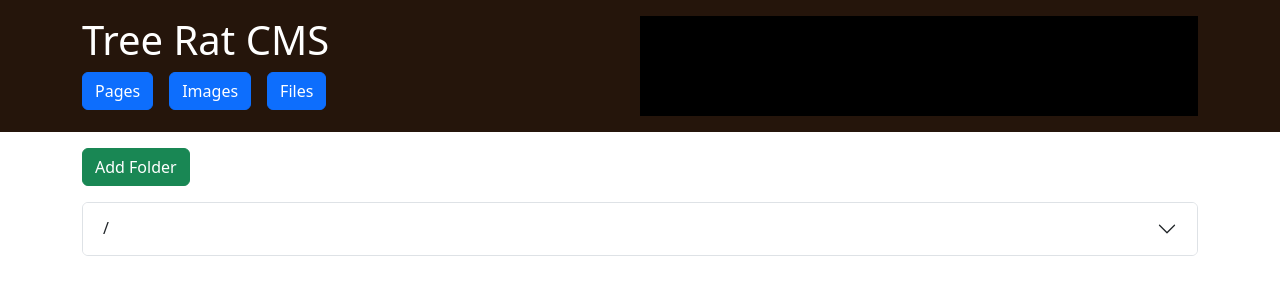
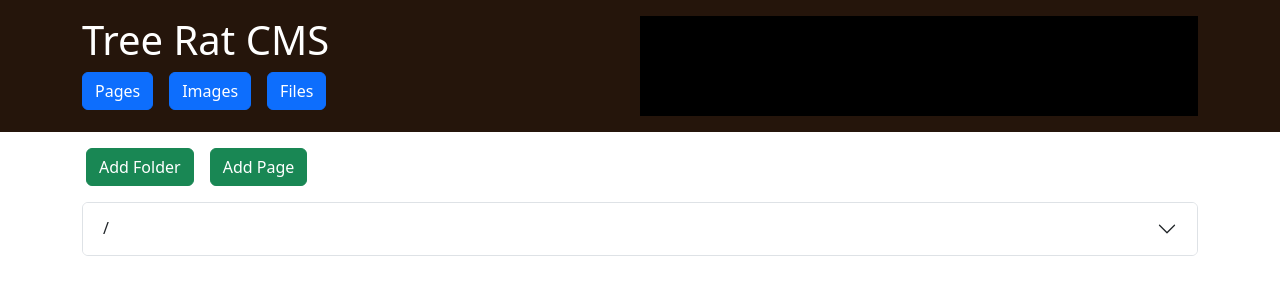
Before and after one commit to nick-dolf/tree-rat-cms, a Node server app: page /admin/pages in a window 1280 px wide. Shown: the top 300 px of the page. Run offline with Node 20, Linux system fonts and the light colour scheme; some libraries are stand-ins or nearby versions.

Commit message:
add/delete pages

```diff
--- a/admin/assets/script.js
+++ b/admin/assets/script.js
@@ -30,7 +30,7 @@ $("#confirmModal").on("show.bs.modal", (event) => {
  */
 
 // Folder CREATE (POST)
-$("#folder-create").click((event) => {
+$(document).on("click", "#folder-create",  (event) => {
   const postData = $("#addFolder").serialize();
 
   const button = document.getElementById("folder-add");
@@ -80,3 +80,60 @@ $(document).on("click", ".folder-delete", (event) => {
       });
   }
 });
+
+
+/*
+ * Pages
+ */
+
+// Pages CREATE (POST)
+$(document).on("click", "#page-create",  (event) => {
+  const postData = $("#addPage").serialize();
+
+  const button = document.getElementById("page-add");
+
+  output(`Creating Page: ${postData}`);
+
+  button.querySelector(".spinner-border").classList.remove("d-none");
+  button.disabled = true;
+
+  $.post("pages", postData)
+    .done((response) => {
+      output("Page Created");
+      console.log(response);
+      $("#accordionPageAnchor").html(response);
+    })
+    .fail((response) => {
+      output("Page creation failed: " + response.responseText, true);
+      console.log("fail", response.responseText);
+    })
+    .always(() => {
+      button.querySelector(".spinner-border").classList.add("d-none");
+      button.disabled = false;
+      $(".btn-close").click();
+    });
+});
+
+// Page DELETE (DELETE)
+$(document).on("click", ".page-delete", (event) => {
+  const button = event.target;
+  const deletePage = button.dataset.cms;
+  if (confirm(`Do you really want to delete ${deletePage}?`)) {
+    output(`sending delete request to server: ${deletePage}`);
+    button.disabled = true;
+
+    $.ajax({ url: `pages/${deletePage}`, type: "DELETE" })
+      .done((response) => {
+        output("delete request was successful");
+        console.log("delete success", response);
+        $("#accordionPageAnchor").html(response);
+      })
+      .fail((response) => {
+        output("delete request failed: " + response.responseText, true);
+        console.log("delete failed:", response.responseText);
+      })
+      .always(() => {
+        button.disabled = false;
+      });
+  }
+});
--- a/admin/assets/style.css
+++ b/admin/assets/style.css
@@ -1 +1 @@
-@font-face{font-family:PtRootUi;src:url("./pt-root-ui_regular.woff2");font-display:swap}@font-face{font-family:PtRootUi;src:url("./pt-root-ui_bold.woff2");font-weight:bold;font-display:swap}.site-header{background-color:#25150b;color:#fff}.site-header .content{display:flex;flex-direction:column;justify-content:space-between}@media screen and (min-width: 768px){.site-header .content{flex-direction:row}}.site-header #output{background:#000;height:100px;width:50%}body{background:#fff}
+@font-face{font-family:PtRootUi;src:url("./pt-root-ui_regular.woff2");font-display:swap}@font-face{font-family:PtRootUi;src:url("./pt-root-ui_bold.woff2");font-weight:bold;font-display:swap}.site-header{background-color:#25150b;color:#fff}.site-header .content{display:flex;flex-direction:column;justify-content:space-between}@media screen and (min-width: 768px){.site-header .content{flex-direction:row}}.site-header #output{background:#000;height:100px;width:50%}body{background:#fff}.brown{background:#25150b}
--- a/admin/routes/page-folders.js
+++ b/admin/routes/page-folders.js
@@ -43,8 +43,6 @@ router.post(
 router.delete("/:folder", (req, res) => {
   const slug = req.params.folder;
 
-  console.log(app.locals.site.folders);
-
   if (!app.locals.site.folders.includes(slug)) {
     return res.status(409).send("folder does not exist");
   }
--- a/admin/routes/pages.js
+++ b/admin/routes/pages.js
@@ -1,8 +1,102 @@
+const app = require("../../treerat");
+const fse = require("fs-extra");
 const express = require("express");
+const path = require("path");
 const router = express.Router();
+const { body, validationResult } = require("express-validator");
+const slugify = require("slugify");
+
+const draftDir = app.locals.pageDir + "/drafts/";
 
 router.get("/", (req, res) => {
-  res.adminRender("pages")
+  res.adminRender("pages");
+});
+
+router.post("*", body("name").isString().isLength({ min: 2 }).trim(), (req, res) => {
+  const errors = validationResult(req);
+
+  if (!errors.isEmpty()) {
+    return res.status(400).send(errors.array()[0].msg);
+  }
+
+  const slug = slugify(req.body.name, {
+    remove: /[*+~.()'"!/:@]/g,
+    lower: true,
+  });
+
+  const folder = slugify(req.body.folder, {
+    remove: /[*+~.()'"!/:@]/g,
+    lower: true,
+  });
+
+  if (
+    req.app.locals.site.pages.some((item) => {
+      return item.folder === folder && item.slug === slug;
+    })
+  ) {
+    return res.status(403).send("Page with that name already exists");
+  }
+
+  const pageData = {
+    name: req.body.name,
+    slug: slug,
+    folder: folder,
+    permalink: path.join(folder, slug),
+    publishedDate: false,
+    draftedDate: new Date().toString(),
+    details: {},
+  };
+
+  // Get Pages
+  router.get("/*", (req, res) => {
+    const page = req.url
+
+    res.send(page)
+
+  })
+
+  // Update pages
+  req.app.locals.site.pages.push(pageData);
+
+  // Save Page Data to JSON
+  const filePath = path.join(draftDir, folder, slug);
+  fse
+    .outputJson(`${filePath}.json`, pageData)
+    .then(() => {
+      res.adminRender("layouts/page-accordion");
+    })
+    .catch((err) => {
+      console.error(err.message);
+      res.status(500).end();
+    });
+});
+
+router.delete("/*", (req, res) => {
+  const slug = req.url.slice(1);
+
+  console.log(slug)
+  const result = app.locals.site.pages.findIndex((page) => {
+    return (page.permalink == slug);
+  });
+
+  console.log(result)
+  if (!result) {
+    return res.status(404).send("page not found")
+  }
+
+  app.locals.site.pages.splice(result, 1)
+
+  const filePath = path.join(draftDir, slug) +".json";
+  console.log(filePath)
+  fse
+    .rm(filePath)
+    .then(() => {
+      res.adminRender("layouts/page-accordion");
+    })
+    .catch((err) => {
+      console.error(err.message);
+      res.status(500).end();
+    });
 });
 
 module.exports = router;
--- a/admin/views/admin/base/foot.ejs
+++ b/admin/views/admin/base/foot.ejs
@@ -1,5 +1,5 @@
-<script src="assets/bootstrap.bundle.min.js"></script>
-<script src="assets/jquery.min.js"></script>
-<script src="assets/script.js"></script>
+<script src="<%= site.url %>admin/assets/bootstrap.bundle.min.js"></script>
+<script src="<%= site.url %>admin/assets/jquery.min.js"></script>
+<script src="<%= site.url %>admin/assets/script.js"></script>
 </body>
 </html>
--- a/admin/views/admin/base/head.ejs
+++ b/admin/views/admin/base/head.ejs
@@ -5,8 +5,8 @@
   <meta http-equiv="X-UA-Compatible" content="IE=edge" />
   <meta name="viewport" content="width=device-width, initial-scale=1.0" />
   <meta name="description" content="<%= page.description %>">
-  <link rel="stylesheet" href="assets/bootstrap.min.css" />
-  <link rel="stylesheet" href="assets/style.css" />
+  <link rel="stylesheet" href="<%= site.url %>admin/assets/bootstrap.min.css" />
+  <link rel="stylesheet" href="<%= site.url %>admin/assets/style.css" />
   <title><%= page.title %> - Tree Rat CMS</title>
 </head>
 <body>
--- a/admin/views/admin/components/page-row.ejs
+++ b/admin/views/admin/components/page-row.ejs
@@ -1,11 +1,56 @@
-<li class="list-group-item">
+<!-- Page List Item for Page Accordion -->
+<li class="list-group-item mb-2">
   <div class="row">
-    <div class="col-sm-">
-      <a href="" class="link-dark h4">Test</a>
+    <!-- Page Name -->
+    <div class="col-sm-4">
+      <a href="" class="link-dark h4"><%= page.name %></a>
     </div>
-    <div class="col-sm-4 d-sm-flex justify-content-center justify-content-sm-end">
+    <!-- Published -->
+    <% if (page.publishedDate) { %>
+    <div class="col-sm-4 my-2 d-flex align-items-center">
+      <svg
+        viewBox="0 0 16 16"
+        width="20"
+        xmlns="http://www.w3.org/2000/svg"
+        class="text-success mx-1"
+        fill="currentColor">
+        <use xlink:href="<%= site.url %>admin/assets/sprites.svg#check-square-fill" />
+      </svg>
+      <span>Published</span>
+    </div>
+    <!-- Not Published -->
+    <% } else { %>
+    <div class="col-sm-4 my-2 d-flex align-items-center">
+      <svg
+        viewBox="0 0 16 16"
+        width="20"
+        xmlns="http://www.w3.org/2000/svg"
+        class="text-secondary mx-1"
+        fill="currentColor">
+        <use xlink:href="<%= site.url %>admin/assets/sprites.svg#x-square-fill" />
+      </svg>
+      <span>Not Published</span>
+    </div>
+    <% } %>
+    <!-- Actions -->
+    <div class="col-sm-4 d-sm-flex justify-content-center justify-content-sm-end align-items-center">
       <div class="btn-group">
-
+        <!-- Home is Special -->
+        <% if (page.permalink == "") { %>
+        <a href="<%= site.url %>admin/pages/home" class="btn btn-primary">Edit</a>
+        <!-- Other Pages -->
+        <% } else { %>
+        <!-- <a href="" class="btn btn-primary">Edit</a> -->
+        <a href="<%= site.url %>admin/pages/<%= page.permalink %>" class="btn btn-primary">Edit</a>
+        <button class="btn btn-primary dropdown-toggle dropdown-toggle-split" data-bs-toggle="dropdown" aria-expanded="false">
+          <span class="visually-hidden">Toggle Dropdown</span>
+        </button>
+        <ul class="dropdown-menu">
+          <li>
+            <button type="button" class="btn btn-danger dropdown-item page-delete" data-cms="<%= page.permalink %>">Delete</button>
+          </li>
+        </ul>
+        <% } %>
       </div>
     </div>
   </div>
--- a/admin/views/admin/layouts/header.ejs
+++ b/admin/views/admin/layouts/header.ejs
@@ -4,9 +4,9 @@
     <div>
       <h1>Tree Rat CMS</h1>
       <nav class="d-flex justify-content-start gap-3 ">
-        <button class="btn btn-primary">Pages</button>
-        <button class="btn btn-primary">Images</button>
-        <button class="btn btn-primary">Files</button>
+        <a href="<%= site.url %>admin/pages" class="btn btn-primary">Pages</a>
+        <a href="<%= site.url %>admin/images" class="btn btn-primary">Images</a>
+        <a href="<%= site.url %>admin/files" class="btn btn-primary">Files</a>
       </nav>
     </div>
   </div>
--- a/admin/views/admin/layouts/modal-add-folder.ejs
+++ b/admin/views/admin/layouts/modal-add-folder.ejs
@@ -1,8 +1,3 @@
-<section class="container py-3">
-  <%- include("../components/button-action", { arg: {text: "Add Folder",
-  id:"folder-add", bsToggle:"modal", bsTarget:"#addFolderModal"}}) %>
-</section>
-
 <!-- Modal -->
 <div
   class="modal fade mt-5"
--- /dev/null
+++ b/admin/views/admin/layouts/modal-add-page.ejs
@@ -0,0 +1,32 @@
+<!-- Modal -->
+<div class="modal fade mt-5" id="addPageModal" tabindex="-1" aria-labelledby="addPageModalLabel" aria-hidden="true">
+  <div class="modal-dialog">
+    <div class="modal-content">
+      <div class="modal-header">
+        <h1 class="modal-title fs-5" id="addPageModalLabel">Add Page</h1>
+        <button type="button" class="btn-close" data-bs-dismiss="modal" aria-label="Close"></button>
+      </div>
+      <div class="modal-body">
+        <form id="addPage">
+          <div class="input-group mb-3">
+            <label for="folder" class="input-group-text">Folder</label>
+            <select class="form-select" name="folder" id="folder">
+              <option value="/">/</option>
+              <% for (let i=0; i < site.folders.length; i++) { %>
+              <option value="<%= site.folders[i] %>"><%= site.folders[i] %></option>
+              <% } %>
+            </select>
+          </div>
+          <div class="input-group">
+            <label for="name" class="input-group-text">Page Name</label>
+            <input type="text" name="name" id="name" class="form-control" />
+          </div>
+        </form>
+      </div>
+      <div class="modal-footer">
+        <button type="button" class="btn btn-secondary" data-bs-dismiss="modal">Cancel</button>
+        <button id="page-create" type="button" class="btn btn-success" data-bs-dismiss="modal">Add</button>
+      </div>
+    </div>
+  </div>
+</div>
--- a/admin/views/admin/layouts/page-accordion.ejs
+++ b/admin/views/admin/layouts/page-accordion.ejs
@@ -1,3 +1,5 @@
+<%- include("./modal-add-folder")%>
+<%- include("./modal-add-page")%>
 <div id="accordionPage" class="accordion">
   <!-- Top level Folder, always exists -->
   <div class="accordion-item">
@@ -14,7 +16,9 @@
     </h1>
     <div id="collapseOne" class="accordion-collapse collapse" data-bs-parent="#accordionPage">
       <div class="accordion-body">
-        <%- include("../components/page-row")%>
+        <% for (let i=0; i < site.pages.length; i++) { if (site.pages[i].folder == "")  { %>
+        <%- include("../components/page-row", { page : site.pages[i] } )%>
+        <% }} %>
       </div>
     </div>
   </div>
@@ -37,11 +41,9 @@
     </h1>
     <div id="collapse<%= i %>" class="accordion-collapse collapse" data-bs-parent="#accordionPage">
       <div class="accordion-body">
-        <strong>This is the first item's accordion body.</strong> It is shown by default, until the collapse plugin adds
-        the appropriate classes that we use to style each element. These classes control the overall appearance, as well
-        as the showing and hiding via CSS transitions. You can modify any of this with custom CSS or overriding our
-        default variables. It's also worth noting that just about any HTML can go within the
-        <code>.accordion-body</code>, though the transition does limit overflow.
+        <% for (let j=0; j < site.pages.length; j++) { if ( site.pages[j].folder == site.folders[i] )  { %>
+        <%- include("../components/page-row", { page : site.pages[j] } )%>
+        <% }} %>
       </div>
     </div>
   </div>
--- a/admin/views/admin/pages.ejs
+++ b/admin/views/admin/pages.ejs
@@ -1,12 +1,13 @@
-<%- include("base/head", { page: { title: "Pages", description: "Manage Pages"
-}})%> <%- include("layouts/header")%>
+<%- include("base/head", { page: { title: "Pages", description: "Manage Pages" }})%> <%- include("layouts/header")%>
 
-<main >
-  <%- include("layouts/modal-add-folder")%>
-
-  <section id="accordionPageAnchor" class="container page-accordion">
-  <%- include("layouts/page-accordion")%>
+<main>
+  <section class="container p-3 d-flex gap-3 justify-content-start">
+    <%- include("./components/button-action", { arg: {text: "Add Folder", id:"folder-add", bsToggle:"modal",
+    bsTarget:"#addFolderModal"}}) %>
+    <%- include("./components/button-action", { arg: {text: "Add Page",
+    id:"page-add", bsToggle:"modal", bsTarget:"#addPageModal"}}) %>
   </section>
+  <section id="accordionPageAnchor" class="container page-accordion"><%- include("layouts/page-accordion")%></section>
 </main>
 
 <%- include("base/foot")%>
--- a/admin/views/admin/style.scss
+++ b/admin/views/admin/style.scss
@@ -8,3 +8,7 @@
 body {
   background: white;
 }
+
+.brown {
+  background: $tree-bark;
+}
--- a/nodemon.json
+++ b/nodemon.json
@@ -1,5 +1,5 @@
 {
   "watch": ["treerat.js", "views", "admin"],
-  "ext": "js, scss, ejs",
+  "ext": "js, scss, ejs, svg",
   "ignore": ""
 }
--- a/pages/drafts/home.json
+++ b/pages/drafts/home.json
@@ -1 +1 @@
-{"name":"Home","slug":"home","permalink":"","publishedDate":false,"draftedDate":"Sat May 13 2023 09:20:36 GMT-0500 (Central Daylight Time)"}
+{"name":"Home","slug":"home","folder":"","permalink":"","publishedDate":false,"draftedDate":"Sun Jun 11 2023 12:32:08 GMT-0500 (Central Daylight Time)"}
--- /dev/null
+++ b/pages/drafts/test.json
@@ -0,0 +1 @@
+{"name":"test","slug":"test","folder":"","permalink":"test","publishedDate":false,"draftedDate":"Sun Jun 11 2023 12:36:09 GMT-0500 (Central Daylight Time)","details":{}}
```
Also changed, not shown: admin/utils/build.js (+14 -0 lines), admin/views/admin/layouts/modal-confirm.ejs (deleted, +0 -42 lines), admin/views/admin/test.ejs (added, +10 -0 lines), admin/assets/sprites.svg (added).
